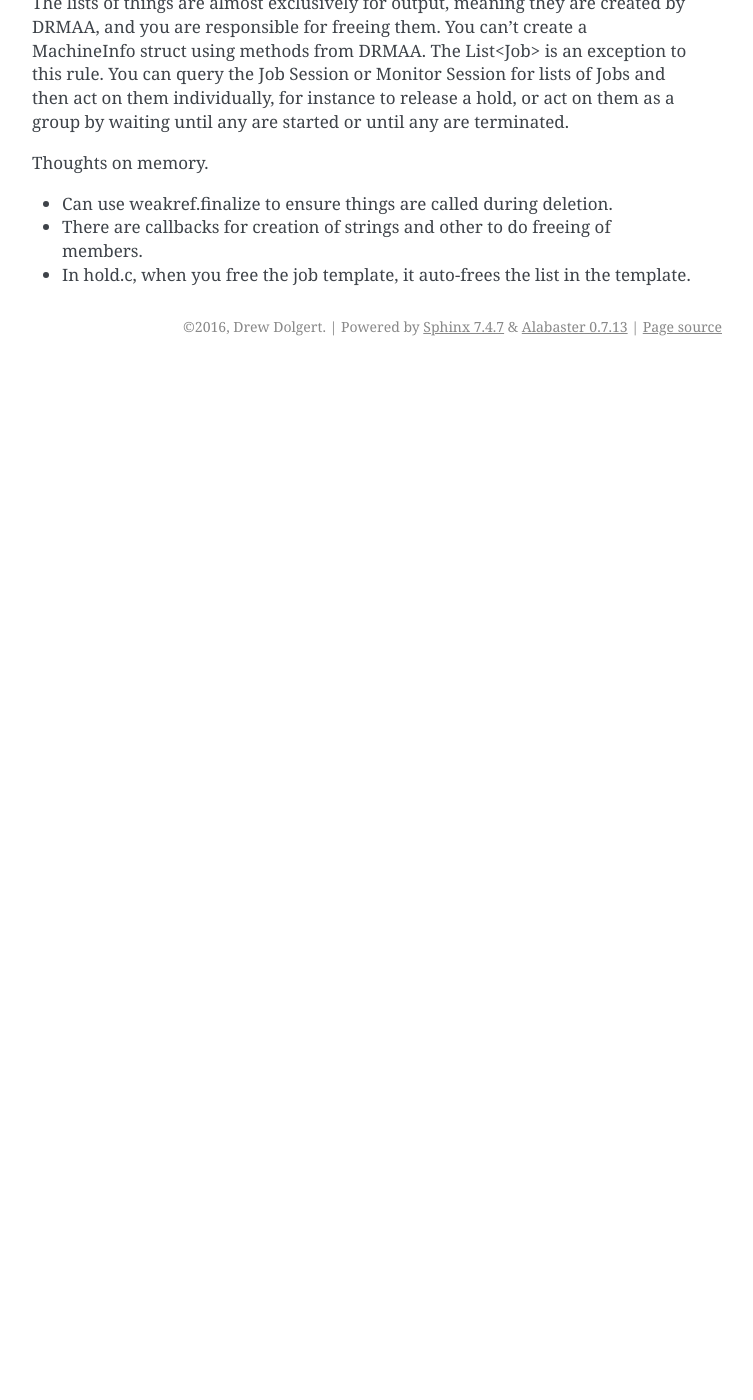
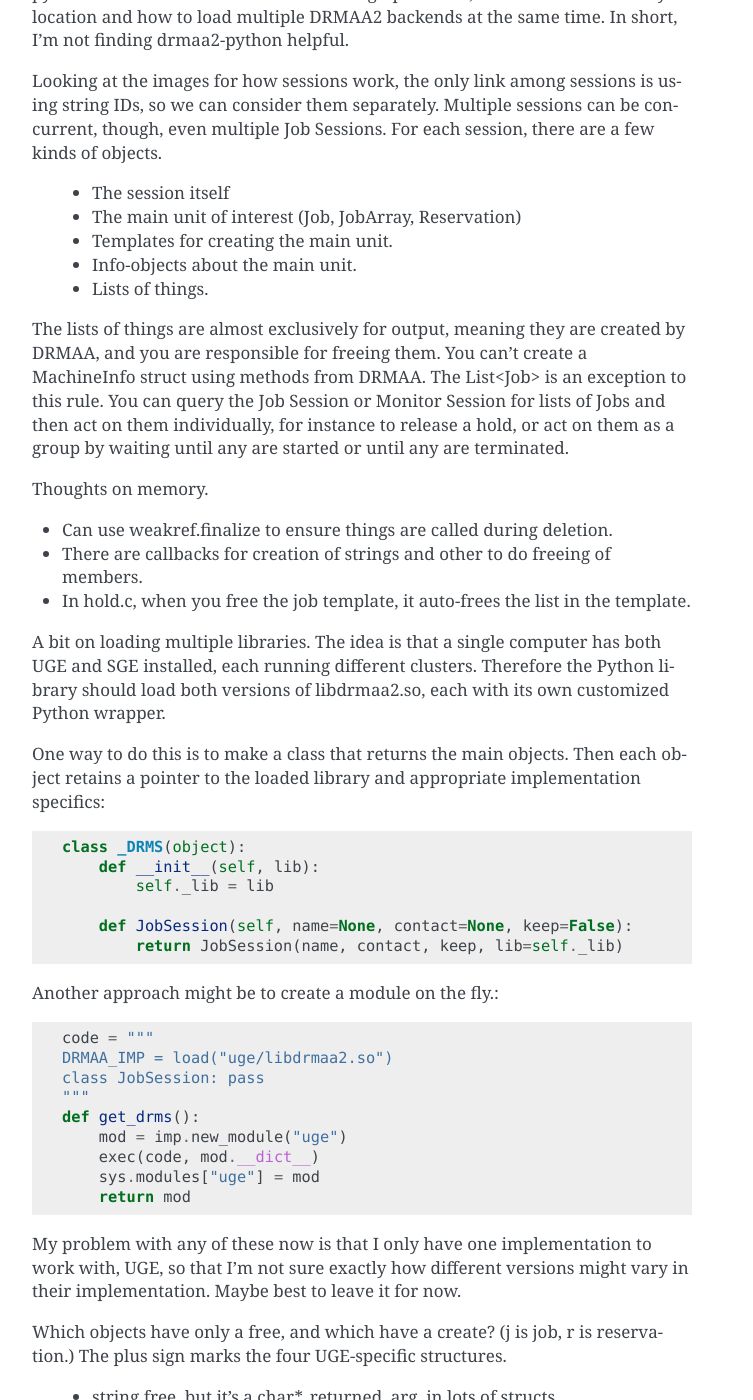
Before and after one commit to adolgert/drmaa2, a Sphinx documentation site: the page built from docs/plans.rst, in a window 1280 px wide and 1400 px high, scrolled down 657 px. Shown: the whole window, without its empty margins (388-1141 px from the left). Built offline with Sphinx 7.4.7, drawn with Linux system fonts in a browser that asks for light colours; before the commit the page ends 1023 px from its top, so only the background shows below that; some of the changed text lies outside the part shown.

Commit message:
Added docs and comments about memory handling

```diff
--- a/docs/plans.rst
+++ b/docs/plans.rst
@@ -16,8 +16,27 @@ Problems Ahead
 5. Memory consumption is the hardest part about this library and the most
    likely to cause failure.
 
+6. How do we support not only UGE but also other backends?
+
 Design
 ------
+
+There is a "language binding and reference implementation"
+called `drmaa2-python <https://github.com/troeger/drmaa2-python>`_.
+I heard from the Univa folks that they hope this library will use
+that Python module as the interface. That might make sense if there
+were to be one interface with multiple implementations, but I'd like
+to get the implementation done here, so I don't understand why there
+would be multiple implementations with the same interface.
+In addition, Python works by duck typing. It uses abstract metaclasses,
+such as are in drmaa2-python, only for a precious few types
+defined by the core library. I get the feeling someone was thinking
+that Python metaclasses are equivalent to Java interfaces.
+Lastly, it's apparent that drmaa2-python doesn't address the two
+main design problems, how to handle memory allocation and how
+to load multiple DRMAA2 backends at the same time. In short,
+I'm not finding drmaa2-python helpful.
+
 Looking at the images for how sessions work, the only link among sessions
 is using string IDs, so we can consider them separately. Multiple
 sessions can be concurrent, though, even multiple Job Sessions.
@@ -43,3 +62,68 @@ Thoughts on memory.
 - Can use weakref.finalize to ensure things are called during deletion.
 - There are callbacks for creation of strings and other to do freeing of members.
 - In hold.c, when you free the job template, it auto-frees the list in the template.
+
+A bit on loading multiple libraries. The idea is that a single
+computer has both UGE and SGE installed, each running different
+clusters. Therefore the Python library should load both
+versions of libdrmaa2.so, each with its own customized Python
+wrapper.
+
+One way to do this is to make a class that returns the main
+objects. Then each object retains a pointer to the loaded library
+and appropriate implementation specifics::
+
+   class _DRMS(object):
+       def __init__(self, lib):
+           self._lib = lib
+
+       def JobSession(self, name=None, contact=None, keep=False):
+           return JobSession(name, contact, keep, lib=self._lib)
+
+Another approach might be to create a module on the fly.::
+
+   code = """
+   DRMAA_IMP = load("uge/libdrmaa2.so")
+   class JobSession: pass
+   """
+   def get_drms():
+       mod = imp.new_module("uge")
+       exec(code, mod.__dict__)
+       sys.modules["uge"] = mod
+       return mod
+
+My problem with any of these now is that I only have one implementation
+to work with, UGE, so that I'm not sure exactly how different
+versions might vary in their implementation. Maybe best
+to leave it for now.
+
+Which objects have only a free, and which have a create? (j is job,
+r is reservation.) The plus sign marks the four UGE-specific
+structures.
+
+ * string free, but it's a char*, returned, arg, in lots of structs
+ * list create, free
+
+   * string_list returned, arg, in structs
+   * j_list returned, arg, in jarray
+   * r_list returned
+   * queueinfo_list returned
+   * machineinfo_list returned
+   * slotinfo list in rinfo struct
+
+ * dict create, free, in structs
+ * jinfo create, free, arg
+ * slotinfo free
+ * rinfo free, returned
+ * jtemplate create, free, returned, arg
+ * rtemplate create, free, returned, arg
+ * notification free
+ * queueinfo free
+ * version free
+ * machineinfo free
+ * jsession+ create, open, close, free, destroy, returned, arg
+ * rsession create, open, close, free, destroy, returned, arg
+ * msession+ open, close, free, returned, arg
+ * j+ free, returned, arg
+ * jarray+ free, returned, arg
+ * r free, returned, arg
```
Also changed, not shown: 1 other file.
